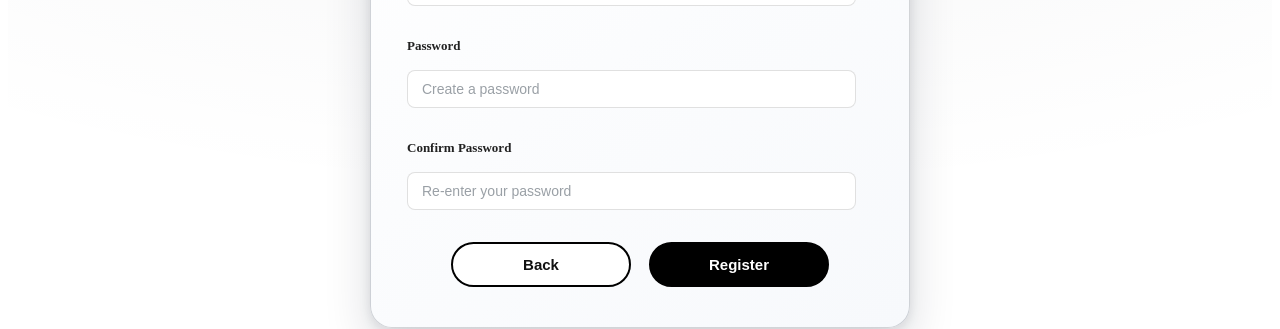
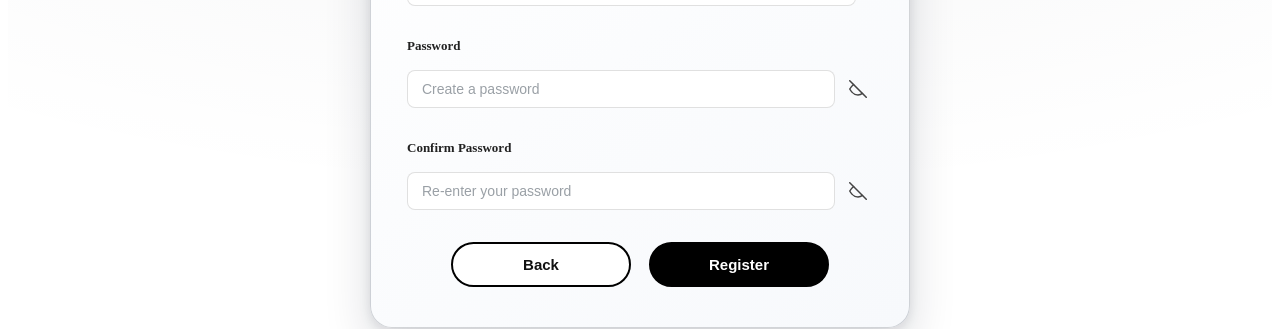
Before and after one commit to realmariusconstantin/TUSBinRIght-, a Vue app: page /register in a window 1280 px wide. Shown: the part 425-754 px from the top of the page. Built offline with nearby package versions, Linux system fonts and the light colour scheme.

Commit message:
Add eye near password

```diff
--- a/package.json
+++ b/package.json
@@ -21,7 +21,7 @@
   },
   "devDependencies": {
     "@vitejs/plugin-vue": "^6.0.1",
-    "vite": "^7.1.7",
+    "vite": "^7.1.10",
     "vite-plugin-vue-devtools": "^8.0.2"
   }
 }
--- a/src/components/Login/Login.vue
+++ b/src/components/Login/Login.vue
@@ -6,19 +6,27 @@
             <div class="field">
                 <label for="email">Email</label>
                 <input type="email" id="email" v-model="form.email" placeholder="Enter your email address" required />
-                <!-- Display backend validation error for email field -->
                 <p v-if="errors.email" class="error">{{ errors.email }}</p>
             </div>
 
             <div class="field">
                 <label for="password">Password</label>
-                <input type="password" id="password" v-model="form.password" placeholder="Enter your password"
-                    required />
-                <!-- Display backend validation error for password field -->
+                <div class="password-input-wrapper">
+                    <input :type="showPassword ? 'text' : 'password'" id="password" v-model="form.password" placeholder="Enter your password" required />
+                    <button type="button" class="toggle-password" @click="togglePassword" :aria-pressed="showPassword" aria-label="Toggle password visibility">
+                        <svg v-if="showPassword" xmlns="http://www.w3.org/2000/svg" width="18" height="18" viewBox="0 0 24 24" fill="none" stroke="currentColor" stroke-width="2" stroke-linecap="round" stroke-linejoin="round">
+                          <path d="M1 12s4-7 11-7 11 7 11 7-4 7-11 7S1 12 1 12z"></path>
+                          <circle cx="12" cy="12" r="3"></circle>
+                        </svg>
+                        <svg v-else xmlns="http://www.w3.org/2000/svg" width="18" height="18" viewBox="0 0 24 24" fill="none" stroke="currentColor" stroke-width="2" stroke-linecap="round" stroke-linejoin="round">
+                          <path d="M17.94 17.94A10.94 10.94 0 0 1 12 20c-7 0-11-8-11-8a21.81 21.81 0 0 1 5.11-6.06"></path>
+                          <path d="M1 1l22 22"></path>
+                        </svg>
+                    </button>
+                </div>
                 <p v-if="errors.password" class="error">{{ errors.password }}</p>
             </div>
 
-            <!-- Display success message from backend -->
             <p v-if="successMessage" class="success">{{ successMessage }}</p>
 
             <div class="buttons">
@@ -40,15 +48,16 @@ export default {
                 email: '',
                 password: ''
             },
-            // Store validation errors from CodeIgniter backend
             errors: {},
-            // Store success message from backend
-            successMessage: ''
+            successMessage: '',
+            showPassword: false
         };
     },
     methods: {
+        togglePassword() {
+            this.showPassword = !this.showPassword;
+        },
         async handleSubmit() {
-            // Clear previous errors and messages before submitting
             this.errors = {};
             this.successMessage = '';
 
@@ -58,13 +67,10 @@ export default {
                     password: this.form.password
                 });
 
-                // Backend doesn't return a JWT/token yet — it returns user info
                 if (data.status === 'success') {
                     this.successMessage = data.message || 'Login successful!';
-                    // Optionally store user details locally
                     localStorage.setItem('user', JSON.stringify(data.user));
 
-                    // Redirect after a short delay so user sees success message
                     setTimeout(() => {
                         this.$router.push('/home');
                     }, 1000);
@@ -72,13 +78,9 @@ export default {
                     alert(data.message || 'Invalid credentials');
                 }
             } catch (e) {
-                // 🎯 Catch backend validation errors from CodeIgniter
-                // CodeIgniter returns: { status: "error", errors: { email: "...", password: "..." } }
                 if (e.response && e.response.data && e.response.data.errors) {
-                    // Store the errors object to display under each input field
                     this.errors = e.response.data.errors;
                 } else {
-                    // Handle other types of errors (network, server errors, etc.)
                     const msg =
                         e?.response?.data?.message ||
                         e?.response?.data ||
@@ -95,3 +97,31 @@ export default {
 </script>
 
 <style src="./Login.css" scoped></style>
+
+<style scoped>
+.password-input-wrapper {
+    display: flex;
+    align-items: center;
+    gap: 8px;
+}
+.password-input-wrapper input {
+    flex: 1;
+    min-width: 0;
+    padding: 10px 14px;
+    border-radius: 8px;
+    border: 1px solid rgba(0,0,0,0.12);
+}
+.toggle-password {
+    border: none;
+    background: transparent;
+    padding: 6px;
+    display: inline-flex;
+    align-items: center;
+    justify-content: center;
+    cursor: pointer;
+    color: #444;
+    border-radius: 8px;
+}
+.toggle-password svg { display: block; }
+.toggle-password:active { transform: scale(0.98); }
+</style>
--- a/src/components/Registration/RegistrationForm.vue
+++ b/src/components/Registration/RegistrationForm.vue
@@ -6,7 +6,6 @@
       <div class="field">
         <label for="name">Name</label>
         <input type="text" id="username" v-model="form.name" placeholder="Enter your full name" required />
-        <!-- Display backend validation error for name field -->
         <p v-if="errors.name" class="error">{{ errors.name }}</p>
       </div>
 
@@ -19,37 +18,71 @@
           placeholder="Enter your email address"
           required
         />
-        <!-- Display backend validation error for email field -->
         <p v-if="errors.email" class="error">{{ errors.email }}</p>
       </div>
 
       <div class="field">
         <label for="password">Password</label>
+        <div class="password-input-wrapper">
           <input
-          type="password"
+            :type="showPassword ? 'text' : 'password'"
             id="password"
             v-model="form.password"
             placeholder="Create a password"
             required
           />
-        <!-- Display backend validation error for password field -->
+          <button
+            type="button"
+            class="toggle-password"
+            @click="togglePassword"
+            :aria-pressed="showPassword"
+            :aria-label="showPassword ? 'Hide password' : 'Show password'"
+          >
+            <!-- eye open -->
+            <svg v-if="showPassword" xmlns="http://www.w3.org/2000/svg" width="18" height="18" viewBox="0 0 24 24" fill="none" stroke="currentColor" stroke-width="2" stroke-linecap="round" stroke-linejoin="round" aria-hidden="true">
+              <path d="M1 12s4-7 11-7 11 7 11 7-4 7-11 7S1 12 1 12z"></path>
+              <circle cx="12" cy="12" r="3"></circle>
+            </svg>
+            <!-- eye closed -->
+            <svg v-else xmlns="http://www.w3.org/2000/svg" width="18" height="18" viewBox="0 0 24 24" fill="none" stroke="currentColor" stroke-width="2" stroke-linecap="round" stroke-linejoin="round" aria-hidden="true">
+              <path d="M17.94 17.94A10.94 10.94 0 0 1 12 20c-7 0-11-8-11-8a21.81 21.81 0 0 1 5.11-6.06"></path>
+              <path d="M1 1l22 22"></path>
+            </svg>
+          </button>
+        </div>
         <p v-if="errors.password" class="error">{{ errors.password }}</p>
       </div>
 
       <div class="field">
         <label for="confirm">Confirm Password</label>
+        <div class="password-input-wrapper">
           <input
-          type="password"
+            :type="showConfirmPassword ? 'text' : 'password'"
             id="confirm"
             v-model="form.confirmPassword"
             placeholder="Re-enter your password"
             required
           />
-        <!-- Display backend validation error for confirmPassword field -->
+          <button
+            type="button"
+            class="toggle-password"
+            @click="toggleConfirmPassword"
+            :aria-pressed="showConfirmPassword"
+            :aria-label="showConfirmPassword ? 'Hide confirm password' : 'Show confirm password'"
+          >
+            <svg v-if="showConfirmPassword" xmlns="http://www.w3.org/2000/svg" width="18" height="18" viewBox="0 0 24 24" fill="none" stroke="currentColor" stroke-width="2" stroke-linecap="round" stroke-linejoin="round" aria-hidden="true">
+              <path d="M1 12s4-7 11-7 11 7 11 7-4 7-11 7S1 12 1 12z"></path>
+              <circle cx="12" cy="12" r="3"></circle>
+            </svg>
+            <svg v-else xmlns="http://www.w3.org/2000/svg" width="18" height="18" viewBox="0 0 24 24" fill="none" stroke="currentColor" stroke-width="2" stroke-linecap="round" stroke-linejoin="round" aria-hidden="true">
+              <path d="M17.94 17.94A10.94 10.94 0 0 1 12 20c-7 0-11-8-11-8a21.81 21.81 0 0 1 5.11-6.06"></path>
+              <path d="M1 1l22 22"></path>
+            </svg>
+          </button>
+        </div>
         <p v-if="errors.confirmPassword" class="error">{{ errors.confirmPassword }}</p>
       </div>
 
-      <!-- Display success message from backend -->
       <p v-if="successMessage" class="success">{{ successMessage }}</p>
 
       <div class="buttons">
@@ -77,15 +110,20 @@ export default {
         password: '',
         confirmPassword: ''
       },
-      // Store validation errors from CodeIgniter backend
       errors: {},
-      // Store success message from backend
-      successMessage: ''
+      successMessage: '',
+      showPassword: false,
+      showConfirmPassword: false
     };
   },
   methods: {
+    togglePassword() {
+      this.showPassword = !this.showPassword;
+    },
+    toggleConfirmPassword() {
+      this.showConfirmPassword = !this.showConfirmPassword;
+    },
     async handleSubmit() {
-      // Clear previous errors and messages before submitting
       this.errors = {};
       this.successMessage = '';
 
@@ -99,28 +137,23 @@ export default {
 
         const { data } = await api.post('/register', payload);
 
-        // Handle successful registration
         if (data.status === 'success') {
           this.successMessage = data.message || 'User registered successfully!';
 
-          // Store the token if returned during registration
           if (data.token) {
             localStorage.setItem('auth_token', data.token);
           }
 
-          // Redirect after a short delay so user sees success message
           setTimeout(() => {
             this.$router.push('/home');
           }, 1500);
+        } else if (data.errors) {
+          this.errors = data.errors;
         }
       } catch (e) {
-        // 🎯 Catch backend validation errors from CodeIgniter
-        // CodeIgniter returns: { status: "error", errors: { email: "...", password: "..." } }
         if (e.response && e.response.data && e.response.data.errors) {
-          // Store the errors object to display under each input field
           this.errors = e.response.data.errors;
         } else {
-          // Handle other types of errors (network, server errors, etc.)
           const msgs =
             e?.response?.data?.message || e?.response?.data || 'Registration failed';
           alert(typeof msgs === 'string' ? msgs : JSON.stringify(msgs));
@@ -134,4 +167,33 @@ export default {
 };
 </script>
 
+<!-- подключаем исходный css для формы регистрации -->
 <style src="./RegistrationForm.css" scoped></style>
+
+<!-- небольшой scoped CSS только для корректного размещения кнопки-глазика -->
+<style scoped>
+.password-input-wrapper {
+  display: flex;
+  align-items: center;
+  gap: 8px;
+}
+/* input внутри wrapper занимает доступное место, не ломая ширину .field input */
+.password-input-wrapper input {
+  flex: 1;
+  min-width: 0;
+  /* не меняем padding/width — базовые стили идут из RegistrationForm.css */
+}
+.toggle-password {
+  border: none;
+  background: transparent;
+  padding: 6px;
+  display: inline-flex;
+  align-items: center;
+  justify-content: center;
+  cursor: pointer;
+  color: #444;
+  border-radius: 8px;
+}
+.toggle-password svg { display: block; }
+.toggle-password:active { transform: scale(0.98); }
+</style>
```
Also changed, not shown: src/view/Home/Home.vue (line endings or trailing spaces), 1 other file (tests, documents, lock files or other folders). Lines whose indentation alone changed are shown as unchanged.
